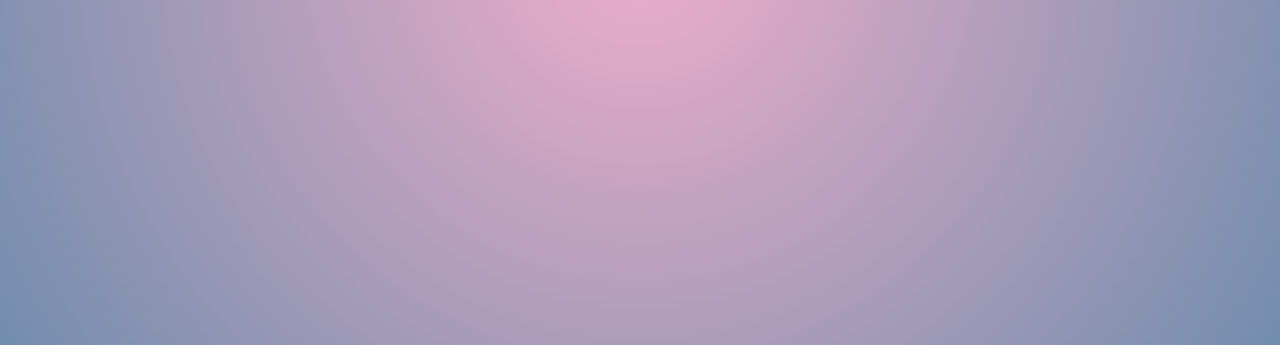
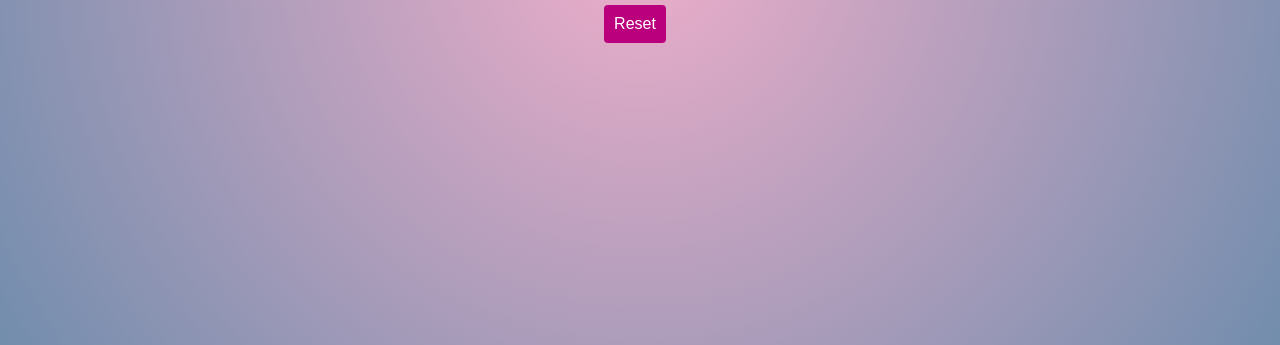
Before and after one commit to mrsumit2002/Counter-App, a plain HTML site: page index.html in a window 1280 px wide. Shown: the part 455-800 px from the top of the page. Drawn offline with Linux system fonts and the light colour scheme.

Commit message:
Update index.html

```diff
--- a/index.html
+++ b/index.html
@@ -13,9 +13,11 @@
 <body>
     <h1>Counter App</h1>
     <div class="counter_conatiner">
-        <button id="subtract">-</button><span id="output">0</span
-        ><button id="add">+</button>
+        <button id="subtract">-</button>
+        <span id="output">0</span>
+        <button id="add">+</button>
       </div>
+      <button id="reset">Reset</button>
 
 </body>
 
```
